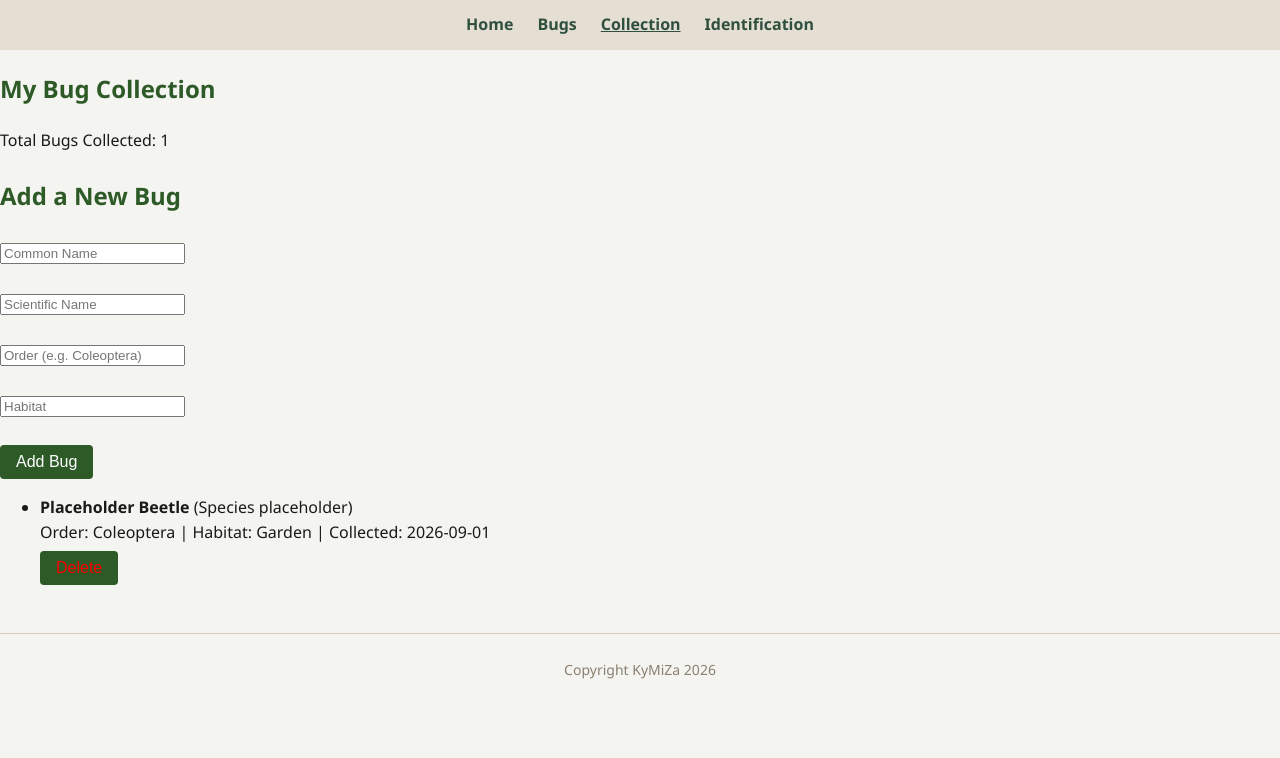
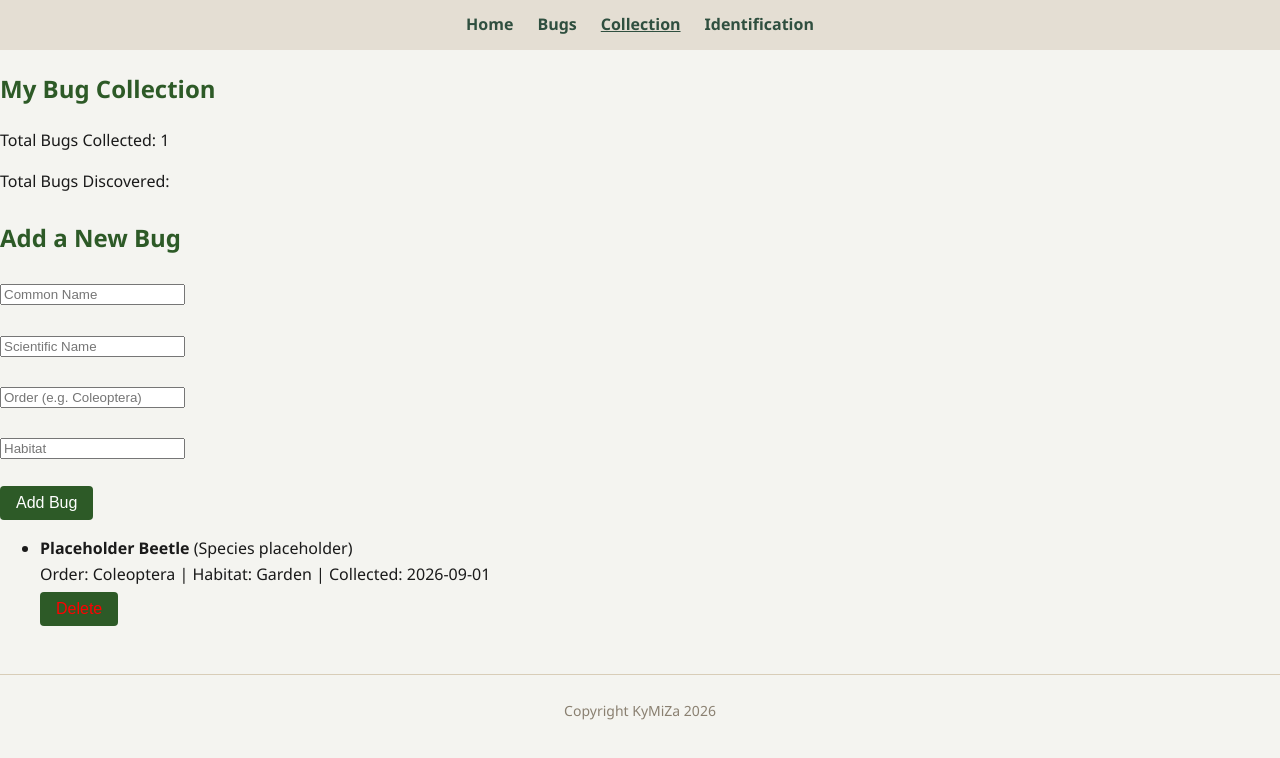
Before and after one commit to rrc-w2025-kstrange/bugs_journal, a React (Vite) app: page /collection in a window 1280 px wide. Shown: the top 758 px of the page. Built offline with nearby package versions, Linux system fonts and the light colour scheme.

Commit message:
connect Collection to shared bug total. Collection receives bugCount and setBugCount, shows the total, and updates it when a specimen is added or deleted

```diff
--- a/src/components/pages/Collection.tsx
+++ b/src/components/pages/Collection.tsx
@@ -18,6 +18,8 @@ interface CollectedBug {
 interface CollectionProps {
   collectedSpecimens: CollectedBug[];
   setCollectedSpecimens: React.Dispatch<React.SetStateAction<CollectedBug[]>>;
+  bugCount: number;
+  setBugCount: React.Dispatch<React.SetStateAction<number>>;
 }
 
 interface FormData {
@@ -27,7 +29,7 @@ interface FormData {
   habitat: string;
 }
 
-export default function Collection({ collectedSpecimens, setCollectedSpecimens }: CollectionProps) {
+export default function Collection({ collectedSpecimens, setCollectedSpecimens, bugCount, setBugCount }: CollectionProps) {
 
   // state for form inputs
   const [formData, setFormData] = useState<FormData>({
@@ -68,6 +70,8 @@ export default function Collection({ collectedSpecimens, setCollectedSpecimens }
       // Update the list
       setCollectedSpecimens([...collectedSpecimens, newBug]);
 
+      setBugCount((current) => current + 1);
+
       // clear form
       setFormData({ commonName: "", scientificName: "", order: "", habitat: "" });
     }
@@ -77,12 +81,15 @@ export default function Collection({ collectedSpecimens, setCollectedSpecimens }
   const handleDelete = (idToDelete: number) => {
     const updatedList = collectedSpecimens.filter((bug) => bug.id !== idToDelete);
     setCollectedSpecimens(updatedList);
+
+    setBugCount((current) => Math.max(0, current - 1));
   };
 
   return (
     <section className="collection">
       <h2>My Bug Collection</h2>
       <p>Total Bugs Collected: {collectedSpecimens.length}</p>
+      <p>Total Bugs Discovered: {bugCount}</p>
 
       <form onSubmit={handleSubmit}>
         <h3>Add a New Bug</h3>
```
